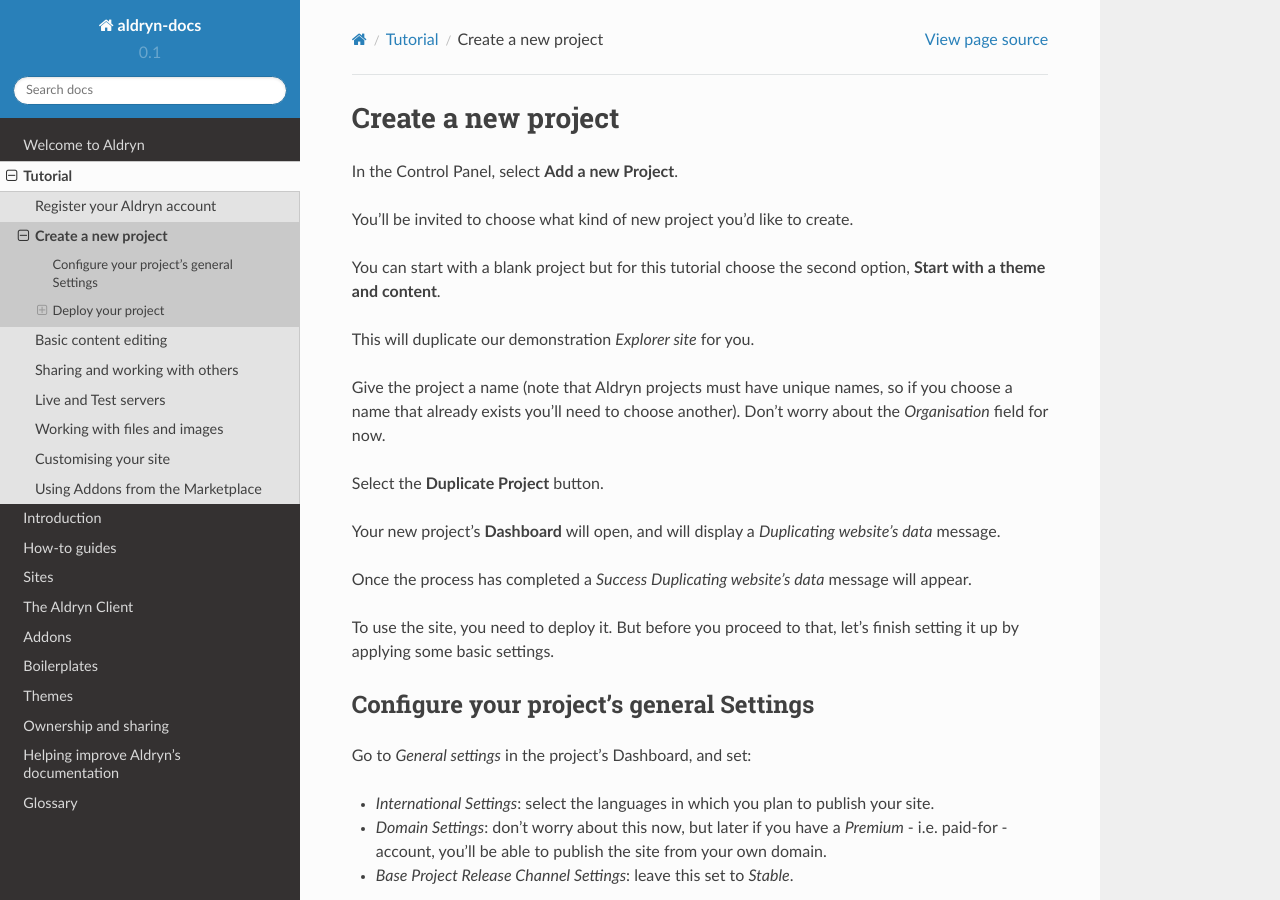
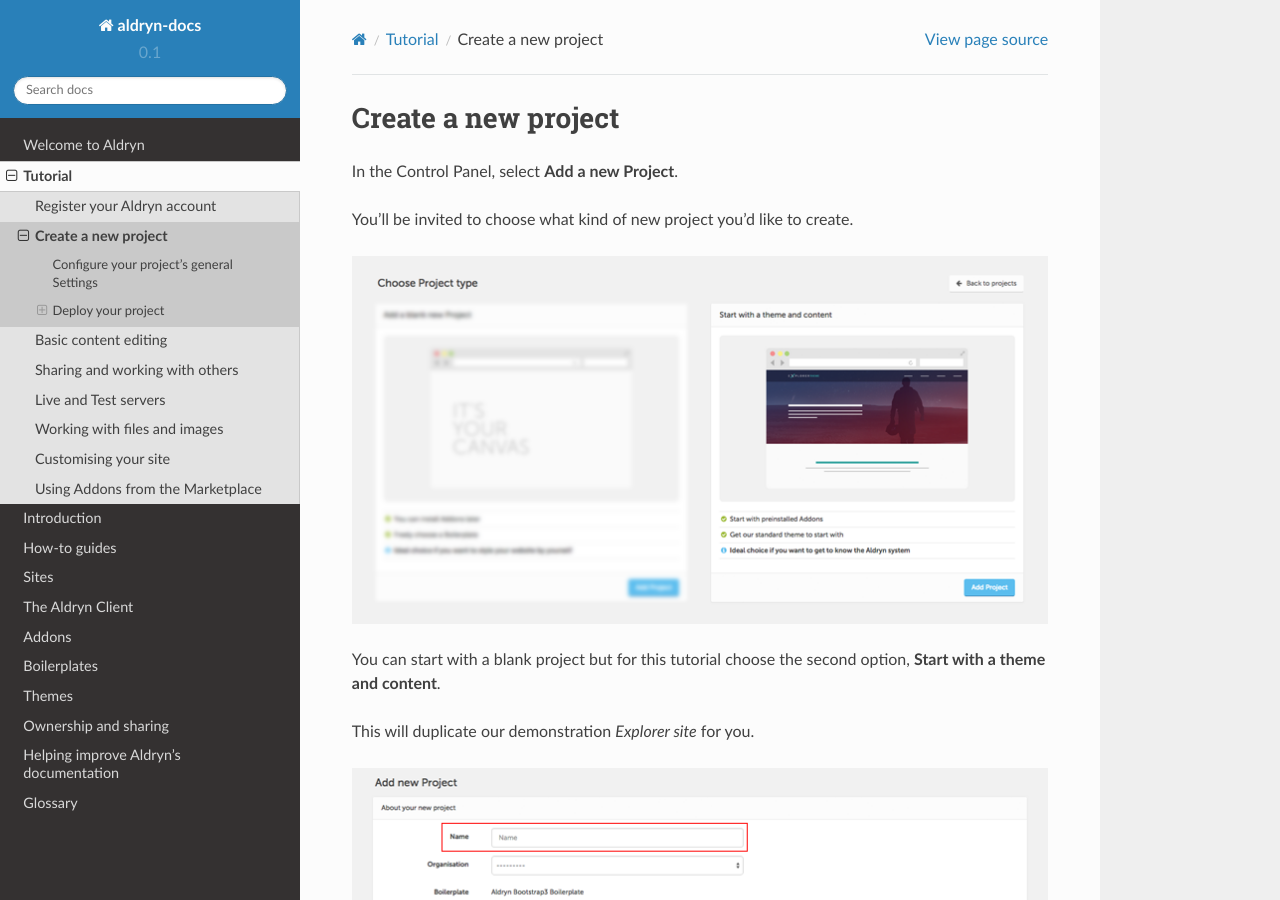
Before and after one commit to aldryn/aldryn-docs, a Sphinx documentation site: the page built from docs/tutorial/create-new-project.rst, in a window 1280 px wide and 900 px high. Built offline with Sphinx 7.4.7 and the Read the Docs theme 2.0.0, drawn with Linux system fonts in a browser that asks for light colours.

```diff
--- a/docs/tutorial/create-new-project.rst
+++ b/docs/tutorial/create-new-project.rst
@@ -6,10 +6,16 @@
 
 You'll be invited to choose what kind of new project you'd like to create.
 
+.. image:: images/project_type.png
+   :alt: The project types
+
 You can start with a blank project but for this tutorial choose the second option, **Start with a
 theme and content**.
 
 This will duplicate our demonstration *Explorer site* for you.
+
+.. image:: images/project_name.png
+   :alt: Fill in the project name
 
 Give the project a name (note that Aldryn projects must have unique names, so if you choose a name
 that already exists you'll need to choose another). Don't worry about the *Organisation* field for
```
Also changed, not shown: docs/tutorial/images/project_name.png (added), docs/tutorial/images/project_type.png.
